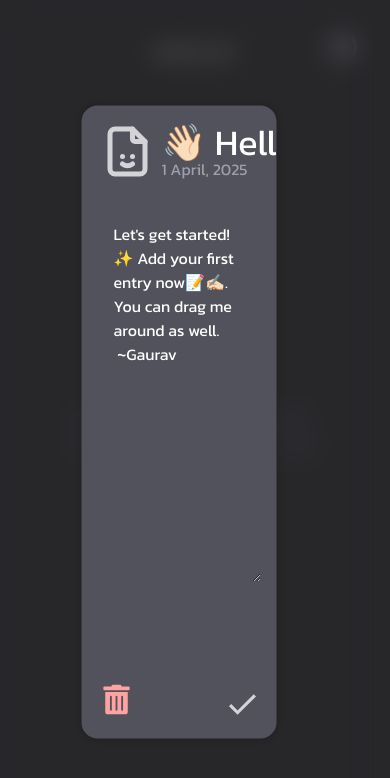
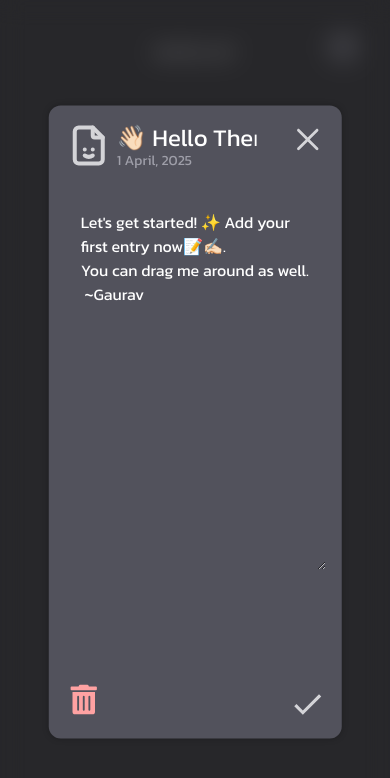
Before and after one commit to gaurav1-9/react-notes-app, a React (Vite) app in the folder client/: page / in a window 390 px wide. Both pictures are taken after a click on the element "VIEW NOTE". Shown: the top 778 px of the page. Built offline with nearby package versions, Linux system fonts and the light colour scheme.

Commit message:
modal responsive style

```diff
--- a/client/src/Cards.jsx
+++ b/client/src/Cards.jsx
@@ -25,9 +25,9 @@ function Cards({ cardDetails, foregroundRef, id, dataChange, setCardInfo }) {
         className='relative text-zinc-300 w-40 h-25 lg:w-60 lg:h-75 bg-zinc-600 rounded-xl lg:rounded-2xl cursor-grab overflow-clip'
       >
         <div className='flex px-2 pt-3 lg:px-5 lg:pt-6'>
-          <TbFileSmile className='text-2xl mr-1 lg:text-4xl' />
+          <TbFileSmile className='text-3xl mr-1 lg:text-4xl' />
           <div>
-            <p className='font-semibold text-[10px] lg:text-lg'>
+            <p className='font-semibold text-sm lg:text-lg'>
               {
                 (title==="" || title===undefined)?"File "+(id+1)
                 :(title.length>16)?title.slice(0,16)+"...":title
@@ -36,7 +36,7 @@ function Cards({ cardDetails, foregroundRef, id, dataChange, setCardInfo }) {
             <p className='leading-2 text-zinc-400 text-[10px] lg:text-sm'>{cardDetails.meta}</p>
           </div>
         </div>
-        <p className='hidden lg:mt-6 lg:px-5 lg:block'>{
+        <p className='hidden lg:mt-6 lg:px-5 lg:inline-block'>{
           (desc.length>110)?desc.slice(0,110)+"...":desc
         }
         </p>
--- a/client/src/ExpandedCard.jsx
+++ b/client/src/ExpandedCard.jsx
@@ -10,14 +10,14 @@ function ExpandedCard({cardDetails, setView, id, updateFunc, isAdd, deleteFunc})
     const [title, setTitle] = useState(cardDetails.title);
     const [desc, setDesc] = useState(cardDetails.desc);
     return (
-        <div className='w-full h-screen absolute top-0 backdrop-blur-md z-20 -left-4'>
-            <div className='relative text-zinc-300 w-1/2 h-3/4 top-1/2 left-1/2 -translate-x-1/2 -translate-y-1/2 bg-zinc-600 rounded-2xl overflow-clip p-4 z-50 shadow-[0_0_6px_rgba(0,0,0,0.25)]'>
+        <div className='w-full h-screen absolute top-0 backdrop-blur-md z-20 left-0 lg:-left-4'>
+            <div className='relative text-zinc-300 w-3/4 lg:w-1/2 h-3/4 top-1/2 left-1/2 -translate-x-1/2 -translate-y-1/2 bg-zinc-600  rounded-xl lg:rounded-2xl overflow-clip p-4 z-50 shadow-[0_0_6px_rgba(0,0,0,0.25)]'>
                 <div className='flex justify-between'>
                     <div className='flex'>
-                        <TbFileSmile className='text-6xl mr-1' />
+                        <TbFileSmile className='text-5xl lg:text-6xl mr-1' />
                         <div>
                             <input
-                                className='text-4xl outline-none bg-transparent text-white'
+                                className='text-2xl lg:text-4xl outline-none bg-transparent text-white w-35'
                                 value={
                                     (title==="" || title===undefined)?"":title
                                 }
@@ -29,7 +29,7 @@ function ExpandedCard({cardDetails, setView, id, updateFunc, isAdd, deleteFunc})
                                     (title==="" || title===undefined)?"File "+(id+1):""
                                 }
                             />
-                            <p className='leading-3.5 text-zinc-400'>{
+                            <p className='text-sm lg:text-base leading-3.5 text-zinc-400'>{
                                     (cardDetails.meta===undefined)?metaDate:cardDetails.meta
                                 }
                             </p>
```
